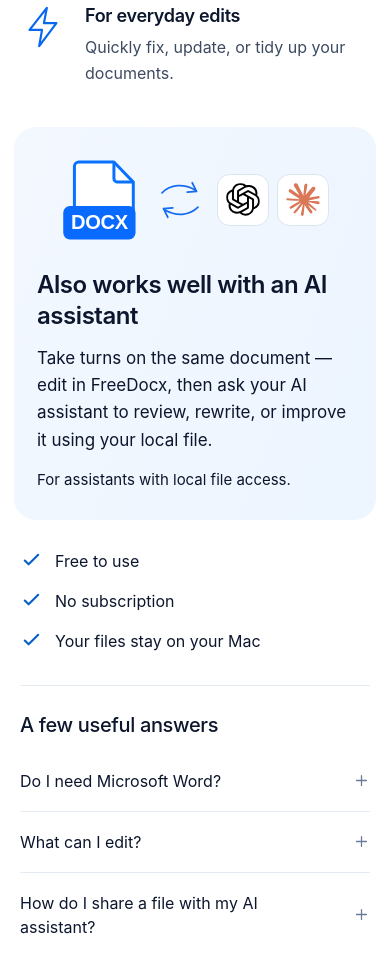
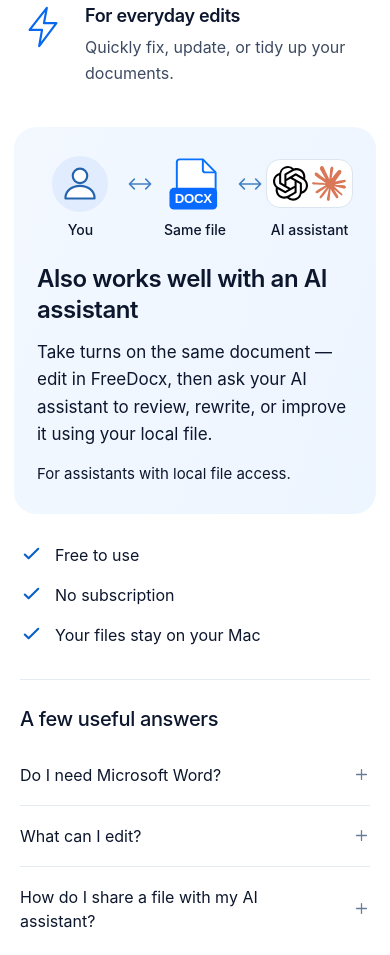
Before and after one commit to SiavashB/FreeDocx, a plain HTML site: page Website/index.html in a window 390 px wide. Shown: the part 1309-2264 px from the top of the page. Drawn offline with Linux system fonts and the light colour scheme.

Commit message:
Show the user and AI editing one shared document

```diff
--- a/Website/index.html
+++ b/Website/index.html
@@ -26,6 +26,7 @@
       <symbol id="icon-align-right" viewBox="0 0 24 24"><path d="M4 5h16M9 10h11M4 15h16M9 20h11"/></symbol>
       <symbol id="icon-list" viewBox="0 0 24 24"><path d="M9 5h11M9 12h11M9 19h11M4 5h.01M4 12h.01M4 19h.01"/></symbol>
       <symbol id="icon-plus" viewBox="0 0 24 24"><path d="M5 12h14M12 5v14"/></symbol>
+      <symbol id="icon-two-way" viewBox="0 0 32 20"><path d="M3 10h26M9 4l-6 6 6 6M23 4l6 6-6 6"/></symbol>
     </svg>
 
     <a class="skip-link" href="#main">Skip to content</a>
@@ -115,12 +116,23 @@
       </section>
 
       <section class="workflow wrap-wide" id="workflow" aria-labelledby="workflow-title">
-        <div class="workflow-art" role="img" aria-label="A DOCX file linked by two-way arrows to the ChatGPT and Claude icons.">
-          <img class="workflow-file" src="assets/docx-file.svg" width="110" height="120" alt="" loading="lazy">
-          <svg class="handoff-arrows" viewBox="0 0 64 64" aria-hidden="true"><path d="M7 22c12-12 30-13 46-4m-4-10 6 12-13 1M57 42C45 54 27 55 11 46m4 10L9 44l13-1"/></svg>
-          <div class="workflow-assistants">
-            <img src="assets/chatgpt.svg" width="64" height="64" alt="" loading="lazy">
-            <img src="assets/claude.svg" width="64" height="64" alt="" loading="lazy">
+        <div class="workflow-art" role="img" aria-label="You and an AI assistant with local file access take turns editing the same .docx file. The ChatGPT and Claude logos represent the assistant.">
+          <div class="workflow-node">
+            <img class="workflow-person" src="assets/person.svg" width="64" height="64" alt="" loading="lazy">
+            <span>You</span>
+          </div>
+          <svg class="handoff-arrows" aria-hidden="true"><use href="#icon-two-way"/></svg>
+          <div class="workflow-node">
+            <img class="workflow-file" src="assets/docx-file.svg" width="110" height="120" alt="" loading="lazy">
+            <span>Same file</span>
+          </div>
+          <svg class="handoff-arrows" aria-hidden="true"><use href="#icon-two-way"/></svg>
+          <div class="workflow-node">
+            <div class="workflow-assistants">
+              <img src="assets/chatgpt.svg" width="64" height="64" alt="" loading="lazy">
+              <img src="assets/claude.svg" width="64" height="64" alt="" loading="lazy">
+            </div>
+            <span>AI assistant</span>
           </div>
         </div>
         <div class="workflow-copy">
--- a/Website/styles.css
+++ b/Website/styles.css
@@ -89,12 +89,22 @@ h1 { margin: 0; font-size: clamp(2.75rem, 4.45vw, 4rem); font-weight: 600; line-
 .feature h2 { margin: 0 0 7px; font-size: 1.25rem; line-height: 1.4; font-weight: 600; letter-spacing: -.3px; }
 .feature p { max-width: 260px; margin: 0; color: var(--muted); font-size: 1.0625rem; line-height: 1.6; }
 
-.workflow { display: grid; grid-template-columns: 350px minmax(0, 1fr); align-items: center; gap: 46px; padding: 42px 64px; border-radius: 28px; background: linear-gradient(110deg, #f3f8ff, #edf5ff); }
-.workflow-art { display: flex; justify-content: center; align-items: center; gap: 18px; }
-.workflow-file { flex: none; width: 110px; height: 120px; }
-.workflow-assistants { display: grid; grid-template-columns: repeat(2, minmax(0, 1fr)); gap: 10px; width: 148px; min-width: 0; }
-.workflow-assistants img { width: 100%; aspect-ratio: 1; padding: 16%; border: 1px solid #dbe5ef; border-radius: 24%; background: #fff; }
-.handoff-arrows { width: 56px; height: 56px; fill: none; stroke: #146df1; stroke-width: 2.4; stroke-linecap: round; stroke-linejoin: round; }
+.workflow { display: grid; grid-template-columns: minmax(0, 25rem) minmax(0, 1fr); align-items: center; gap: 46px; padding: 42px 64px; border-radius: 28px; background: linear-gradient(110deg, #f3f8ff, #edf5ff); }
+.workflow-art {
+  --icon-row: 4.375rem;
+  display: grid;
+  grid-template-columns: minmax(0, 1fr) minmax(0, .3fr) minmax(0, .9fr) minmax(0, .3fr) minmax(0, 1fr);
+  align-items: start;
+  justify-items: center;
+  column-gap: clamp(3px, .55vw, 8px);
+  width: min(100%, 25rem);
+}
+.workflow-node { display: grid; grid-template-rows: var(--icon-row) auto; place-items: center; gap: .5rem; width: 100%; min-width: 0; text-align: center; font-size: .875rem; font-weight: 500; line-height: 1.3; }
+.workflow-person { width: 3.625rem; }
+.workflow-file { width: 100%; height: var(--icon-row); object-fit: contain; }
+.workflow-assistants { display: grid; grid-template-columns: repeat(2, minmax(0, 1fr)); align-items: center; gap: clamp(4px, .55vw, 8px); width: min(100%, 6.5rem); padding: clamp(6px, .75vw, 10px); border: 1px solid #dbe5ef; border-radius: .875rem; background: #fff; }
+.workflow-assistants img { width: 100%; }
+.handoff-arrows { width: 100%; max-width: 2rem; height: var(--icon-row); fill: none; stroke: #4280c5; stroke-width: 2; stroke-linecap: round; stroke-linejoin: round; }
 .workflow-copy h2 { margin: 0; font-size: clamp(1.5rem, 2.3vw, 2.125rem); line-height: 1.3; font-weight: 600; letter-spacing: -.7px; }
 .workflow-copy > p { margin: 18px 0 0; font-size: 1.25rem; line-height: 1.6; }
 .workflow-copy > p.workflow-note { margin-top: 14px; font-size: 1.0625rem; }
@@ -139,10 +149,7 @@ h1 { margin: 0; font-size: clamp(2.75rem, 4.45vw, 4rem); font-weight: 600; line-
   .feature p { font-size: 1rem; }
   .feature-icon { width: 42px; height: 42px; }
   .feature-icon.docx-feature { width: 48px; height: 51px; }
-  .workflow { grid-template-columns: 300px minmax(0, 1fr); gap: 32px; padding-inline: 38px; }
-  .workflow-art { gap: 11px; }
-  .workflow-file { width: 95px; height: 104px; }
-  .workflow-assistants { width: 126px; }
+  .workflow { grid-template-columns: minmax(0, .8fr) minmax(0, 1fr); gap: 32px; padding-inline: 38px; }
   .workflow-copy > p { font-size: 1.125rem; }
   .assurances { gap: 40px; }
   .assurances li { font-size: 1rem; }
@@ -167,8 +174,6 @@ h1 { margin: 0; font-size: clamp(2.75rem, 4.45vw, 4rem); font-weight: 600; line-
   .feature-icon { width: 46px; height: 46px; }
   .feature-icon.docx-feature { width: 51px; height: 55px; }
   .workflow { grid-template-columns: 1fr; gap: 28px; padding: 35px 40px; }
-  .workflow-art { gap: 24px; justify-content: flex-start; }
-  .workflow-file { width: 95px; height: 104px; }
   .workflow-copy h2 { font-size: 1.75rem; }
   .workflow-copy > p { max-width: 650px; font-size: 1.1875rem; }
   .assurances { flex-wrap: wrap; justify-content: flex-start; gap: 18px 35px; margin-block: 35px; }
@@ -212,10 +217,7 @@ h1 { margin: 0; font-size: clamp(2.75rem, 4.45vw, 4rem); font-weight: 600; line-
   .feature h2 { font-size: 1.125rem; }
   .feature p { font-size: 1rem; }
   .workflow { padding: 28px 23px; gap: 24px; border-radius: 22px; }
-  .workflow-art { justify-content: center; gap: 14px; }
-  .workflow-file { width: 82px; height: 90px; }
-  .workflow-assistants { width: 112px; gap: 8px; }
-  .handoff-arrows { width: 46px; height: 46px; }
+  .workflow-art { --icon-row: 3.625rem; justify-self: center; }
   .workflow-copy h2 { font-size: 1.5rem; letter-spacing: -.45px; }
   .workflow-copy > p { font-size: 1.0625rem; margin-top: 14px; }
   .workflow-copy > p.workflow-note { font-size: .9375rem; }
```
Also changed, not shown: Website/README.md, Website/assets/person.svg (added).
